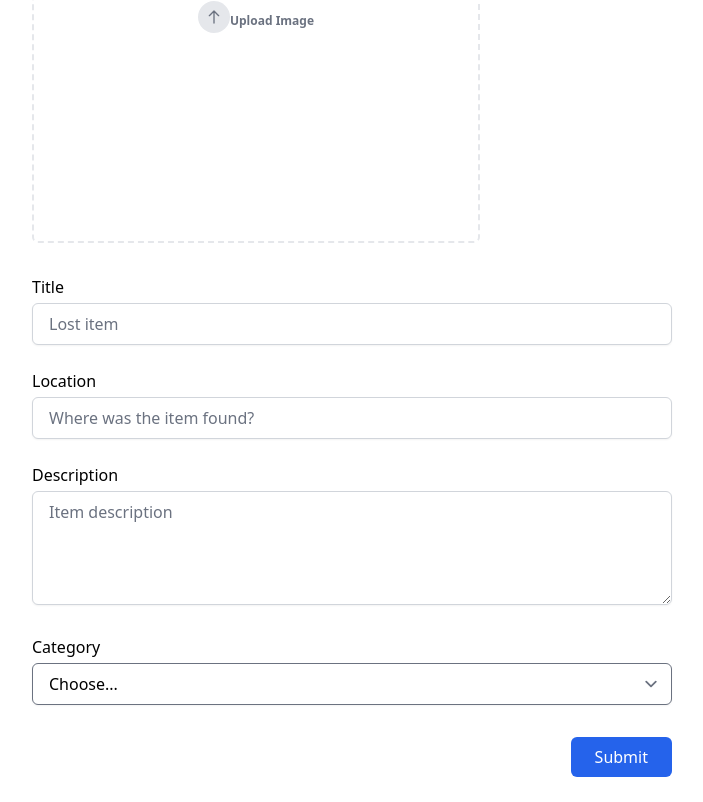
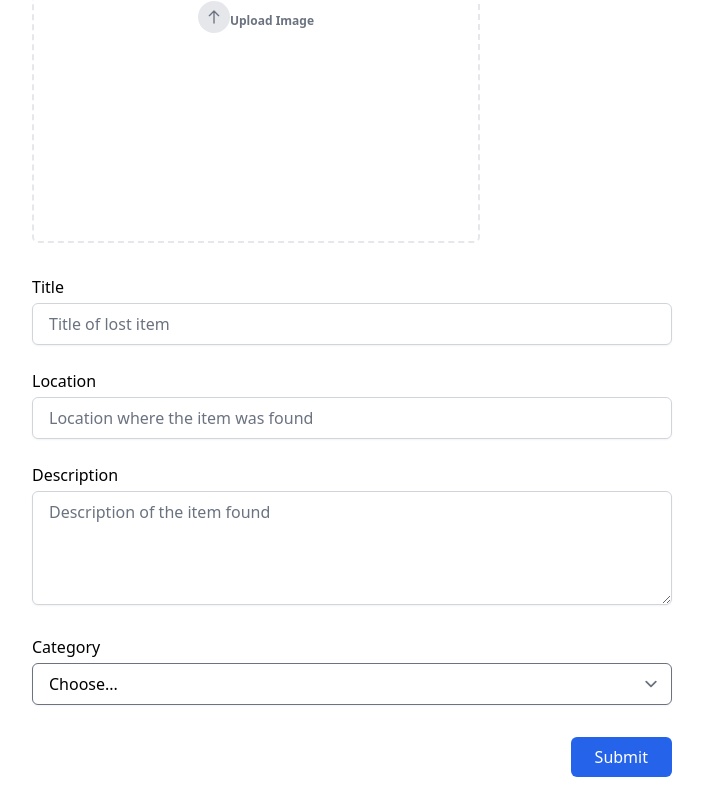
Before and after one commit to mazchew/find-my-item, a Next.js app: page /item-creation in a window 1280 px wide. Shown: the part 437-1239 px from the top of the page, without its empty margins (288-991 px from the left). Built offline with nearby package versions, Linux system fonts and the light colour scheme; no server answers; sample sign-in values are in the browser's storage.

Commit message:
minor changes to text

```diff
--- a/components/ItemForm.js
+++ b/components/ItemForm.js
@@ -89,21 +89,21 @@ const ItemForm = ({
                 name="title"
                 type="text"
                 label="Title"
-                placeholder="Lost item"
+                placeholder="Title of lost item"
                 disabled={disabled}
               />
               <Input
                 name="location"
                 type="text"
                 label="Location"
-                placeholder="Where was the item found?"
+                placeholder="Location where the item was found"
                 disabled={disabled}
               />
               <Input
                 name="description"
                 type="textarea"
                 label="Description"
-                placeholder="Item description"
+                placeholder="Description of the item found"
                 rows={4}
                 disabled={disabled}
               />
```
Also changed, not shown: components/ContactForm.js (indentation only).
